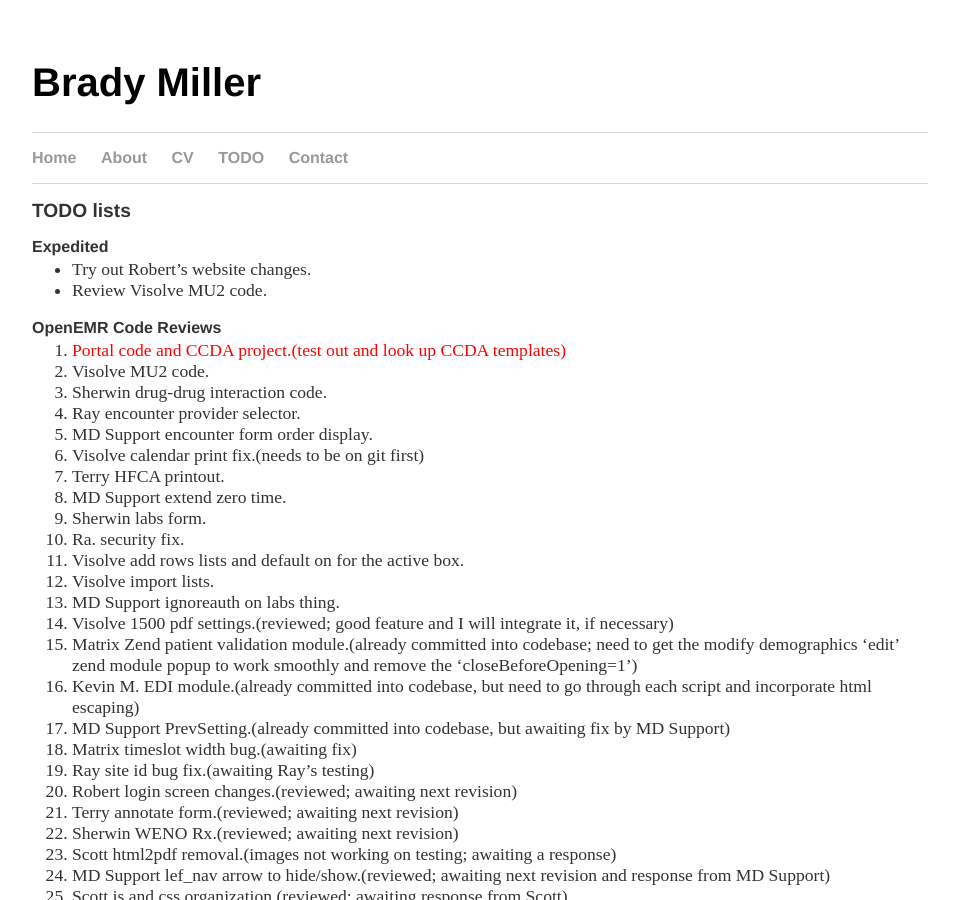
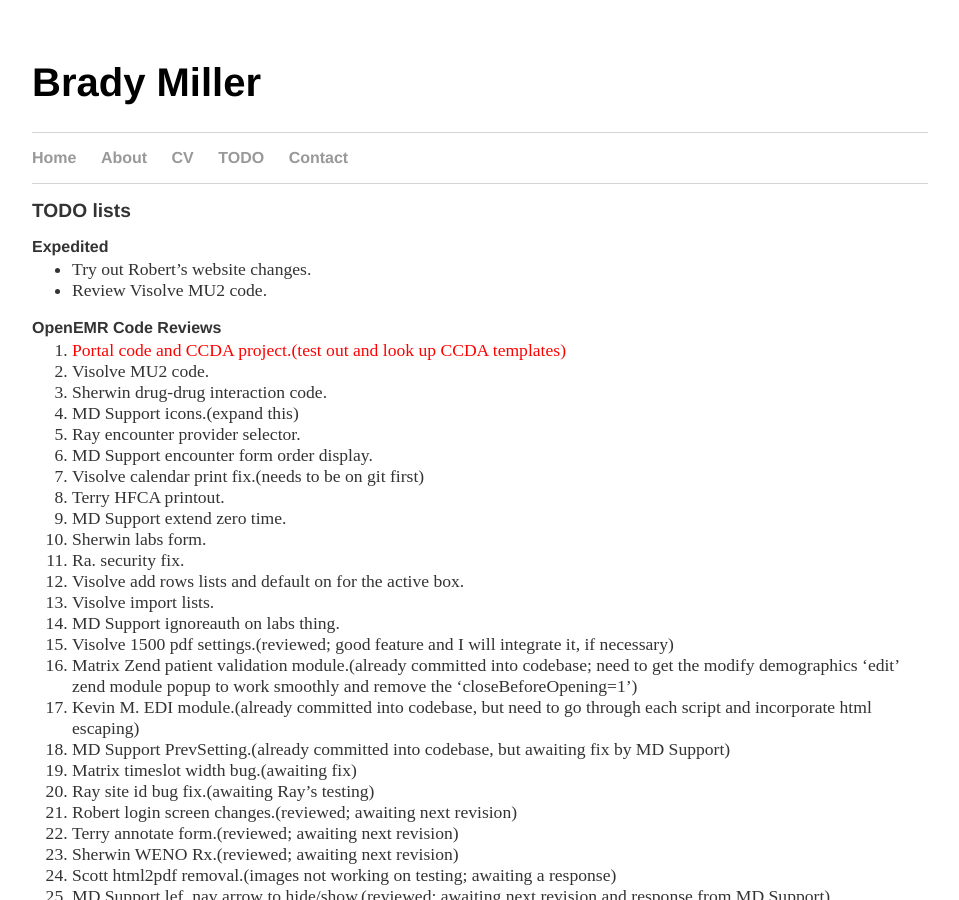
Before and after one commit to bradymiller/bradymiller.github.io, a Jekyll site: the page built from todo/index.md, in a window 1280 px wide and 900 px high. Shown: the whole window, without its empty margins (160-1119 px from the left). Built offline with Jekyll 4.4.1, drawn with Linux system fonts in a browser that asks for light colours.

Commit message:
Update todo list

```diff
--- a/todo/index.md
+++ b/todo/index.md
@@ -11,6 +11,7 @@
 1. <span style="color: red">Portal code and CCDA project.(test out and look up CCDA templates)</span>
 1. Visolve MU2 code.
 1. Sherwin drug-drug interaction code.
+1. MD Support icons.(expand this)
 1. Ray encounter provider selector.
 1. MD Support encounter form order display.
 1. Visolve calendar print fix.(needs to be on git first)
```
